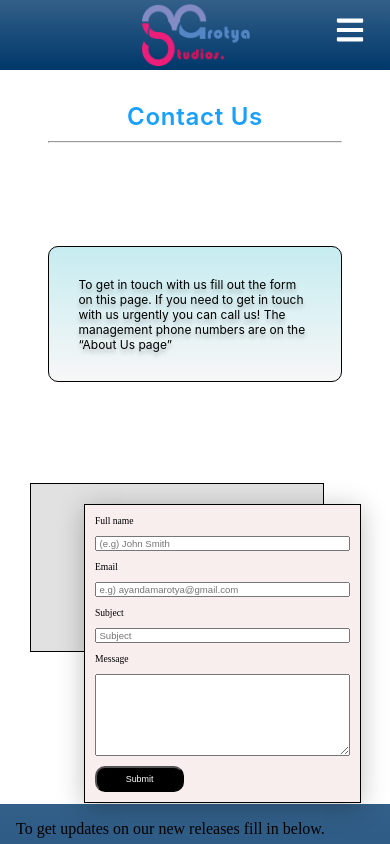
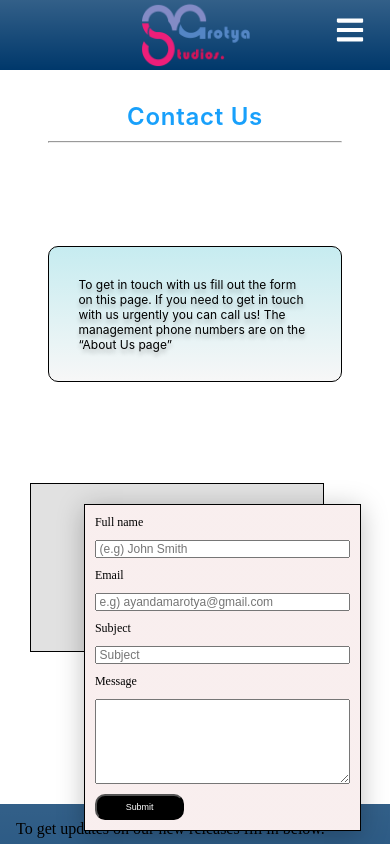
Before and after one commit to andilemarotya/marotya-studios, a React (Create React App) app in the folder frontend/: page /contact in a window 390 px wide. Shown: the top 844 px of the page. Built offline with nearby package versions, Linux system fonts and the light colour scheme.

Commit message:
m-contact

```diff
--- a/frontend/src/Styles/Contact.css
+++ b/frontend/src/Styles/Contact.css
@@ -157,14 +157,14 @@
         width: 100%;
         height: 20vh;
         right: 6%;
-        font-size: .6rem;
+        font-size: .75rem;
     }
     .reader {
         width: 95%;
     }
 
     .InputContact {
-        font-size: .6rem;
+        font-size: .75rem;
     }
 
     .your-message {
```
